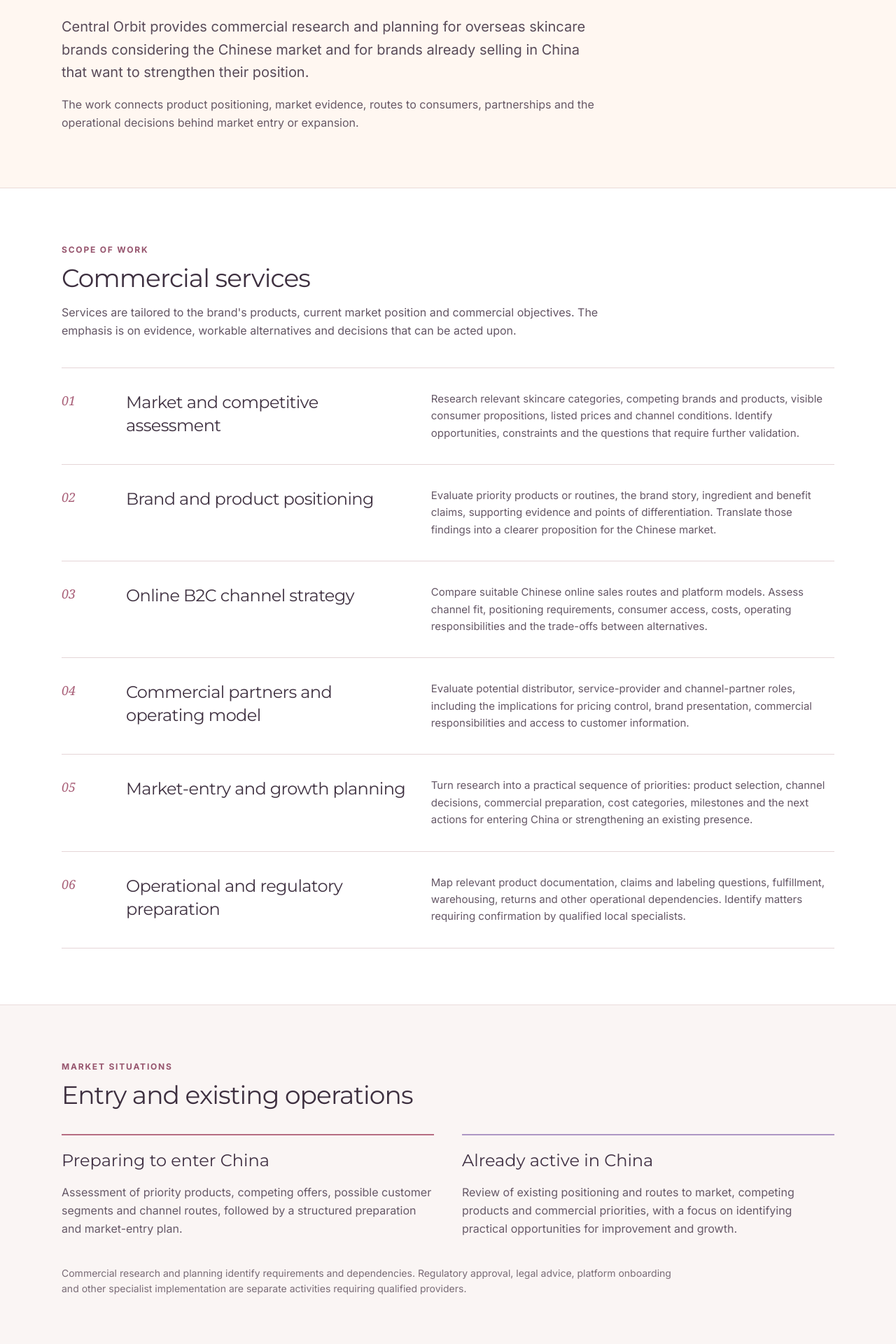
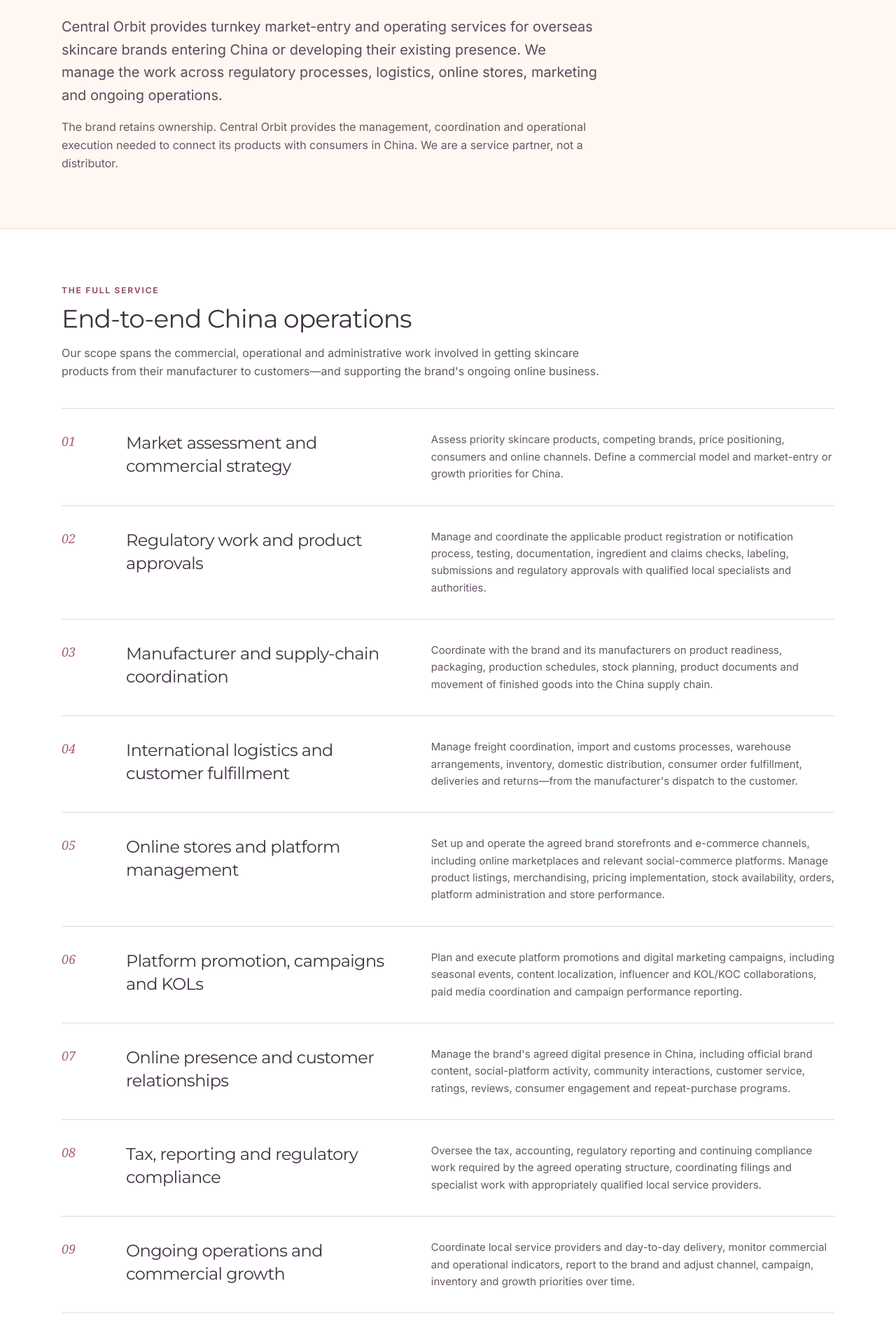
Before and after one commit to yochaigg/central-orbit, a Next.js app: page /skincare in a window 1280 px wide. Shown: the part 400-2320 px from the top of the page at 70% size. Built offline with nearby package versions, Linux system fonts and the light colour scheme.

Commit message:
Describe full brand-owned turnkey skincare operation including platform campaigns and KOLs

```diff
--- a/src/app/skincare/page.tsx
+++ b/src/app/skincare/page.tsx
@@ -2,13 +2,13 @@
 import { FadeIn } from "@/components/ui/fade-in";
 
 export const metadata: Metadata = {
-  title: "China Skincare | Commercial Services",
+  title: "China Skincare | Turnkey Market Entry & Operations",
   description:
-    "Central Orbit's China skincare services cover market assessment, brand and product positioning, B2C channel strategy, commercial partnerships, operational preparation and market-entry or growth planning.",
+    "Central Orbit manages China skincare market entry and operations from manufacturer to customer: regulatory approvals, logistics, stores, e-commerce platforms, marketing campaigns, KOLs, tax compliance and fulfillment. Brand-owned, not distribution.",
   openGraph: {
-    title: "China Skincare | Central Orbit",
+    title: "China Skincare | Turnkey Services | Central Orbit",
     description:
-      "Commercial services for overseas skincare brands entering China or developing their existing business in the market.",
+      "An end-to-end China skincare operating service covering regulatory work, logistics, online stores, campaigns, KOLs, platform operations and compliance, with the brand retaining ownership.",
     type: "website",
     locale: "en_US",
     siteName: "Central Orbit",
@@ -21,39 +21,75 @@
 const services = [
   {
     number: "01",
-    title: "Market and competitive assessment",
+    title: "Market assessment and commercial strategy",
     description:
-      "Research relevant skincare categories, competing brands and products, visible consumer propositions, listed prices and channel conditions. Identify opportunities, constraints and the questions that require further validation.",
+      "Assess priority skincare products, competing brands, price positioning, consumers and online channels. Define a commercial model and market-entry or growth priorities for China.",
   },
   {
     number: "02",
-    title: "Brand and product positioning",
+    title: "Regulatory work and product approvals",
     description:
-      "Evaluate priority products or routines, the brand story, ingredient and benefit claims, supporting evidence and points of differentiation. Translate those findings into a clearer proposition for the Chinese market.",
+      "Manage and coordinate the applicable product registration or notification process, testing, documentation, ingredient and claims checks, labeling, submissions and regulatory approvals with qualified local specialists and authorities.",
   },
   {
     number: "03",
-    title: "Online B2C channel strategy",
+    title: "Manufacturer and supply-chain coordination",
     description:
-      "Compare suitable Chinese online sales routes and platform models. Assess channel fit, positioning requirements, consumer access, costs, operating responsibilities and the trade-offs between alternatives.",
+      "Coordinate with the brand and its manufacturers on product readiness, packaging, production schedules, stock planning, product documents and movement of finished goods into the China supply chain.",
   },
   {
     number: "04",
-    title: "Commercial partners and operating model",
+    title: "International logistics and customer fulfillment",
     description:
-      "Evaluate potential distributor, service-provider and channel-partner roles, including the implications for pricing control, brand presentation, commercial responsibilities and access to customer information.",
+      "Manage freight coordination, import and customs processes, warehouse arrangements, inventory, domestic distribution, consumer order fulfillment, deliveries and returns—from the manufacturer's dispatch to the customer.",
   },
   {
     number: "05",
-    title: "Market-entry and growth planning",
+    title: "Online stores and platform management",
     description:
-      "Turn research into a practical sequence of priorities: product selection, channel decisions, commercial preparation, cost categories, milestones and the next actions for entering China or strengthening an existing presence.",
+      "Set up and operate the agreed brand storefronts and e-commerce channels, including online marketplaces and relevant social-commerce platforms. Manage product listings, merchandising, pricing implementation, stock availability, orders, platform administration and store performance.",
   },
   {
     number: "06",
-    title: "Operational and regulatory preparation",
+    title: "Platform promotion, campaigns and KOLs",
     description:
-      "Map relevant product documentation, claims and labeling questions, fulfillment, warehousing, returns and other operational dependencies. Identify matters requiring confirmation by qualified local specialists.",
+      "Plan and execute platform promotions and digital marketing campaigns, including seasonal events, content localization, influencer and KOL/KOC collaborations, paid media coordination and campaign performance reporting.",
+  },
+  {
+    number: "07",
+    title: "Online presence and customer relationships",
+    description:
+      "Manage the brand's agreed digital presence in China, including official brand content, social-platform activity, community interactions, customer service, ratings, reviews, consumer engagement and repeat-purchase programs.",
+  },
+  {
+    number: "08",
+    title: "Tax, reporting and regulatory compliance",
+    description:
+      "Oversee the tax, accounting, regulatory reporting and continuing compliance work required by the agreed operating structure, coordinating filings and specialist work with appropriately qualified local service providers.",
+  },
+  {
+    number: "09",
+    title: "Ongoing operations and commercial growth",
+    description:
+      "Coordinate local service providers and day-to-day delivery, monitor commercial and operational indicators, report to the brand and adjust channel, campaign, inventory and growth priorities over time.",
+  },
+] as const;
+
+const principles = [
+  {
+    title: "The brand owns its business",
+    body:
+      "The brand retains ownership of its products, trademarks, intellectual property and commercial assets. Storefront accounts, consumer relationships and data rights are structured for the brand's benefit and control, subject to applicable platform rules and local law.",
+  },
+  {
+    title: "Central Orbit runs the operation",
+    body:
+      "We manage and coordinate the work from manufacturer to consumer: registration and regulatory administration, imports, fulfillment, online stores, platform promotion, campaigns, KOL activity, customer operations and ongoing reporting.",
+  },
+  {
+    title: "We are not a distributor",
+    body:
+      "Central Orbit works as a service and operating partner, not as a distributor purchasing the brand's products for resale. The agreed structure sets out which legal entities, regulated providers and platform accounts are required while keeping the brand's ownership at the center.",
   },
 ] as const;
 
@@ -64,21 +100,22 @@
         <div className="mx-auto max-w-6xl px-6">
           <FadeIn>
             <p className="text-xs font-bold uppercase tracking-[0.17em] text-[#94546b] mb-5">
-              Central Orbit / China
+              Central Orbit / China Skincare
             </p>
             <h1 className="font-serif text-4xl sm:text-5xl lg:text-6xl tracking-tight text-[#3c2d3f] leading-[1.12] max-w-4xl">
-              Skincare market entry
-              <span className="block italic text-[#a45b73]">and commercial growth</span>
+              From manufacturer
+              <span className="block italic text-[#a45b73]">to customer in China.</span>
             </h1>
             <p className="mt-7 text-lg md:text-xl text-[#594b59] leading-relaxed max-w-3xl">
-              Central Orbit provides commercial research and planning for overseas
-              skincare brands considering the Chinese market and for brands
-              already selling in China that want to strengthen their position.
+              Central Orbit provides turnkey market-entry and operating services
+              for overseas skincare brands entering China or developing their
+              existing presence. We manage the work across regulatory processes,
+              logistics, online stores, marketing and ongoing operations.
             </p>
             <p className="mt-4 text-base text-[#665865] leading-relaxed max-w-3xl">
-              The work connects product positioning, market evidence, routes to
-              consumers, partnerships and the operational decisions behind
-              market entry or expansion.
+              The brand retains ownership. Central Orbit provides the management,
+              coordination and operational execution needed to connect its products
+              with consumers in China. We are a service partner, not a distributor.
             </p>
           </FadeIn>
         </div>
@@ -88,20 +125,20 @@
         <div className="mx-auto max-w-6xl px-6">
           <FadeIn>
             <p className="text-xs font-bold uppercase tracking-[0.15em] text-[#96546d] mb-3">
-              Scope of work
+              The full service
             </p>
             <h2 className="font-serif text-3xl md:text-4xl tracking-tight text-[#3e3040]">
-              Commercial services
+              End-to-end China operations
             </h2>
             <p className="mt-4 text-[#645665] leading-relaxed max-w-3xl">
-              Services are tailored to the brand&apos;s products, current market
-              position and commercial objectives. The emphasis is on evidence,
-              workable alternatives and decisions that can be acted upon.
+              Our scope spans the commercial, operational and administrative work
+              involved in getting skincare products from their manufacturer to
+              customers—and supporting the brand&apos;s ongoing online business.
             </p>
           </FadeIn>
           <div className="mt-10 border-t border-[#e5d5d7]">
             {services.map((service, index) => (
-              <FadeIn key={service.number} delay={Math.min(index * 0.05, 0.2)}>
+              <FadeIn key={service.number} delay={Math.min(index * 0.04, 0.24)}>
                 <div className="grid grid-cols-1 md:grid-cols-[64px_minmax(0,0.92fr)_minmax(0,1.3fr)] gap-3 md:gap-7 py-8 border-b border-[#e5d5d7] items-start">
                   <span className="font-serif text-lg italic text-[#a85e77]">
                     {service.number}
@@ -123,44 +160,37 @@
         <div className="mx-auto max-w-6xl px-6">
           <FadeIn>
             <p className="text-xs font-bold uppercase tracking-[0.15em] text-[#96546d] mb-3">
-              Market situations
+              Our operating model
             </p>
             <h2 className="font-serif text-3xl md:text-4xl tracking-tight text-[#3e3040]">
-              Entry and existing operations
+              Your brand. Your assets. Our execution.
             </h2>
+            <p className="mt-4 text-[#675968] leading-relaxed max-w-3xl">
+              We do not replace the brand or take on the role of a traditional
+              importer-distributor. The operating arrangement is designed to keep
+              the brand in control while Central Orbit manages delivery.
+            </p>
           </FadeIn>
-          <div className="mt-9 grid grid-cols-1 md:grid-cols-2 gap-10">
-            <FadeIn>
+          <div className="mt-9 grid grid-cols-1 md:grid-cols-3 gap-8">
+            {principles.map((item, index) => (
+              <FadeIn key={item.title} delay={index * 0.08}>
                 <div className="border-t-2 border-[#b66c82] pt-5">
-                <h3 className="font-serif text-2xl text-[#413144]">
-                  Preparing to enter China
+                  <h3 className="font-serif text-xl md:text-2xl text-[#413144]">
+                    {item.title}
                   </h3>
                   <p className="mt-4 text-[#675968] leading-relaxed">
-                  Assessment of priority products, competing offers, possible
-                  customer segments and channel routes, followed by a structured
-                  preparation and market-entry plan.
+                    {item.body}
                   </p>
                 </div>
               </FadeIn>
-            <FadeIn delay={0.1}>
-              <div className="border-t-2 border-[#ad96c4] pt-5">
-                <h3 className="font-serif text-2xl text-[#413144]">
-                  Already active in China
-                </h3>
-                <p className="mt-4 text-[#675968] leading-relaxed">
-                  Review of existing positioning and routes to market, competing
-                  products and commercial priorities, with a focus on
-                  identifying practical opportunities for improvement and growth.
-                </p>
-              </div>
-            </FadeIn>
+            ))}
           </div>
           <FadeIn>
             <p className="mt-10 text-sm leading-relaxed text-[#796b76] max-w-4xl">
-              Commercial research and planning identify requirements and
-              dependencies. Regulatory approval, legal advice, platform
-              onboarding and other specialist implementation are separate
-              activities requiring qualified providers.
+              Product approvals, customs, tax filings and other regulated activities
+              depend on the relevant authorities, platform rules and appropriately
+              licensed local parties. Central Orbit manages these workstreams;
+              approvals and commercial outcomes are not guaranteed.
             </p>
           </FadeIn>
         </div>
```
Lines whose indentation alone changed are shown as unchanged.
